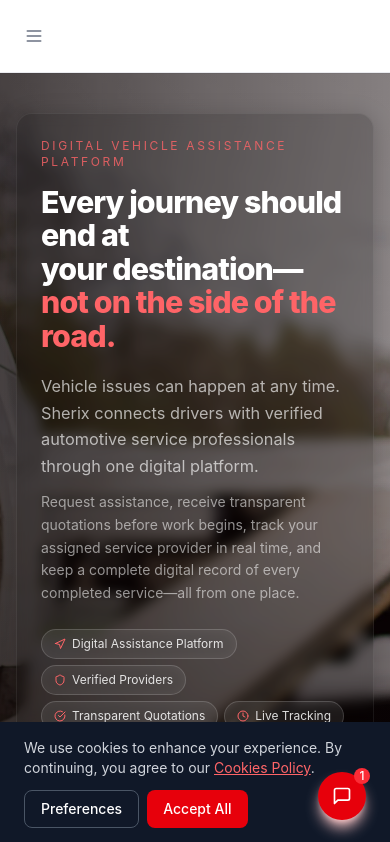
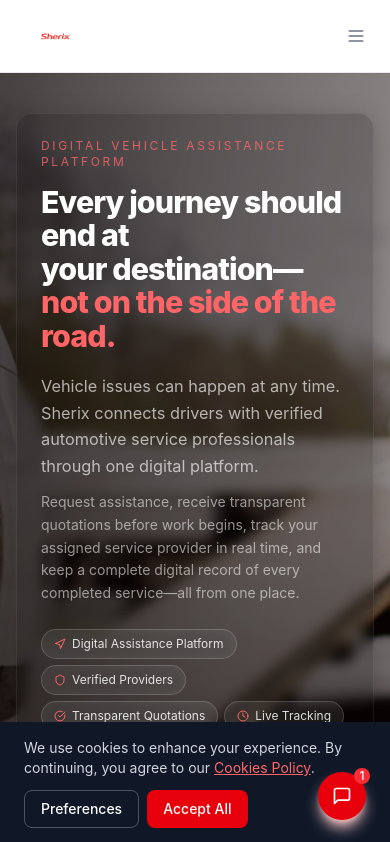
Before and after one commit to Kwekuaugust22/sherix-app-website, a React (Vite) app: page / in a window 390 px wide. Shown: the top 842 px of the page. Built offline with nearby package versions, Linux system fonts and the light colour scheme.

Commit message:
Added logo to mobile header

```diff
--- a/src/app/components/Layout.tsx
+++ b/src/app/components/Layout.tsx
@@ -127,15 +127,21 @@ export function Layout() {
               </div>
             </nav>
 
-            {/* Logo - far right */}
+            {/* Mobile logo - left; hidden on md+ */}
+            <NavLink to="/" className="md:hidden flex items-center shrink-0 py-2 absolute left-4">
+              <img src={logoImg} alt="Sherix" className="h-8 w-auto object-contain" style={{ mixBlendMode: 'multiply' }} />
+            </NavLink>
+
+            {/* Desktop logo - right; hidden on small screens */}
             <NavLink to="/" className="hidden md:flex items-center shrink-0 py-2 absolute right-4 sm:right-6 lg:right-8">
               <img src={logoImg} alt="Sherix" className="h-20 w-auto object-contain" style={{ mixBlendMode: 'multiply' }} />
             </NavLink>
 
-            {/* Mobile toggle */}
+            {/* Mobile toggle - right */}
             <button
-              className="md:hidden p-2 rounded-lg text-gray-500 hover:bg-gray-100 transition-colors"
+              className="md:hidden p-2 rounded-lg text-gray-500 hover:bg-gray-100 transition-colors absolute right-4"
               onClick={() => setMobileOpen(o => !o)}
+              aria-label="Toggle menu"
             >
               {mobileOpen ? <X className="w-5 h-5" /> : <Menu className="w-5 h-5" />}
             </button>
@@ -205,9 +211,9 @@ export function Layout() {
         <div className="mx-auto max-w-7xl px-4 py-12 sm:px-6 lg:px-8">
           <div className="flex flex-col gap-8 border-b border-white/10 pb-10 md:flex-row md:items-center md:justify-between">
             <div className="flex items-center gap-3">
-              <div className="rounded-xl bg-white p-2 shadow-sm">
+              <NavLink to="/" className="rounded-xl bg-white p-2 shadow-sm inline-flex items-center">
                 <img src={logoImg} alt="Sherix" className="h-8 w-auto object-contain" />
-              </div>
+              </NavLink>
               <div>
                 <p className="text-sm text-gray-400">Professional vehicle support</p>
               </div>
```
